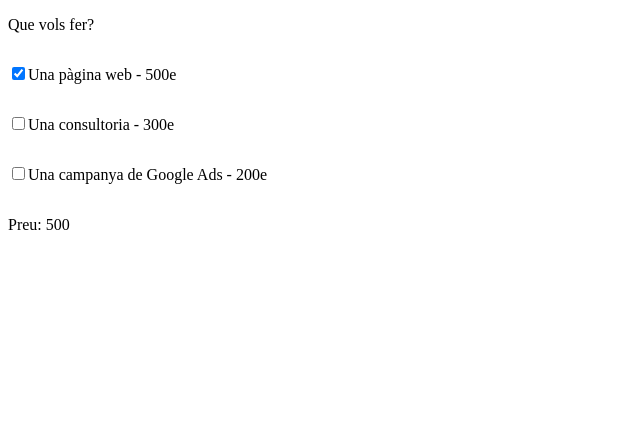
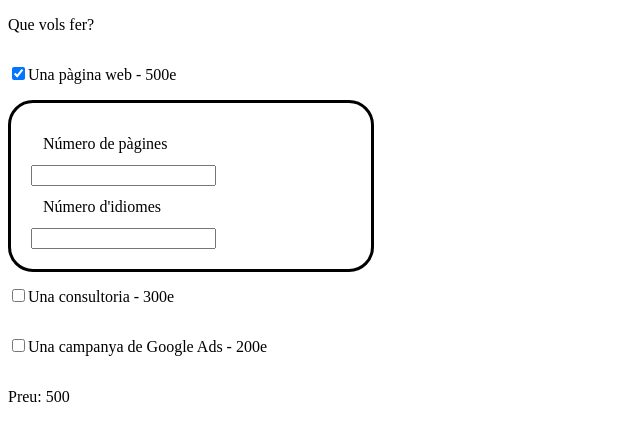
Before and after one commit to SheilaPerez/Sprint7, a React (Create React App) app: page / in a window 1280 px wide. Both pictures are taken after a click on the checkbox 18 px from the left and 73 px from the top of the page. Shown: the top 440 px of the page, without its empty margins (0-640 px from the left). Built offline with nearby package versions, Linux system fonts and the light colour scheme.

Commit message:
Exercici2

```diff
--- a/src/App.js
+++ b/src/App.js
@@ -1,12 +1,15 @@
 import React, { Fragment, useState } from 'react';
 import { TextCheck } from './styled/styles';
+import { PanellWeb } from './styled/panell'
 
 function App() {
 
   const [webChecked, setWebChecked] = useState(false);
   const [consuChecked, setConsuChecked] = useState(false);
   const [adsChecked, setAdsChecked] = useState(false);
-  const [price, setPrice] = useState(0)
+  const [price, setPrice] = useState(0);
+  const [pags, setPags] = useState(0);
+  const [languages, setLanguages] = useState(0);
 
   console.log(webChecked)
 
@@ -18,6 +21,20 @@ function App() {
     }
   }
 
+  const handleExtraPags = (numPags) => {
+    setPags(numPags);
+  }
+
+  const handleExtraLanguages = (numLanguages) => {
+    setLanguages(numLanguages);
+  }
+
+  const printPrice = () => {
+    return price + (pags * 30) + (languages * 30);
+  }
+
+
+
   return (
     <Fragment>
       <p>Que vols fer?</p>
@@ -25,6 +42,7 @@ function App() {
         <div>
           <input type="checkbox" checked={webChecked} onChange={e => prices(500, e.target.checked, setWebChecked(e.target.checked))}></input>
           <TextCheck>Una pàgina web - 500e</TextCheck>
+          {webChecked ? <PanellWeb pages={handleExtraPags} languages={handleExtraLanguages}></PanellWeb> : false}
         </div>
         <div>
           <input type="checkbox" checked={consuChecked} onChange={e => prices(300, e.target.checked, setConsuChecked(e.target.checked))}></input>
@@ -35,9 +53,9 @@ function App() {
           <TextCheck>Una campanya de Google Ads - 200e</TextCheck>
         </div>
       </form>
-      <p>Preu: {price}</p>
+      <p>Preu: {printPrice()}</p>
+    </Fragment>
 
-    </Fragment>
   );
 }
 
--- /dev/null
+++ b/src/styled/panell.js
@@ -0,0 +1,37 @@
+import React from 'react';
+import styled from 'styled-components';
+
+export const PanellWeb = ({pages, languages}) => {
+    const handleSetPagsValue = (event) => {
+        pages(event.target.value)
+    }
+
+    const handleSetLanguagesValue = (event) => {
+        languages(event.target.value)
+    }
+
+
+    return (
+        <BorderBox>
+            <div>
+                <InputText>Número de pàgines</InputText>
+                <input type='number' onChange={handleSetPagsValue}></input>
+            </div>
+            <div>
+                <InputText>Número d'idiomes</InputText>
+                <input type='number' onChange={handleSetLanguagesValue}></input>
+            </div>
+        </BorderBox>
+    )
+}
+
+const BorderBox = styled.div`
+    border: 3px black solid;
+    border-radius: 25px;
+    width: 320px;
+    padding: 20px;
+`
+const InputText = styled.p`
+    margin: 12px;
+    display: inline-block;
+`
```
